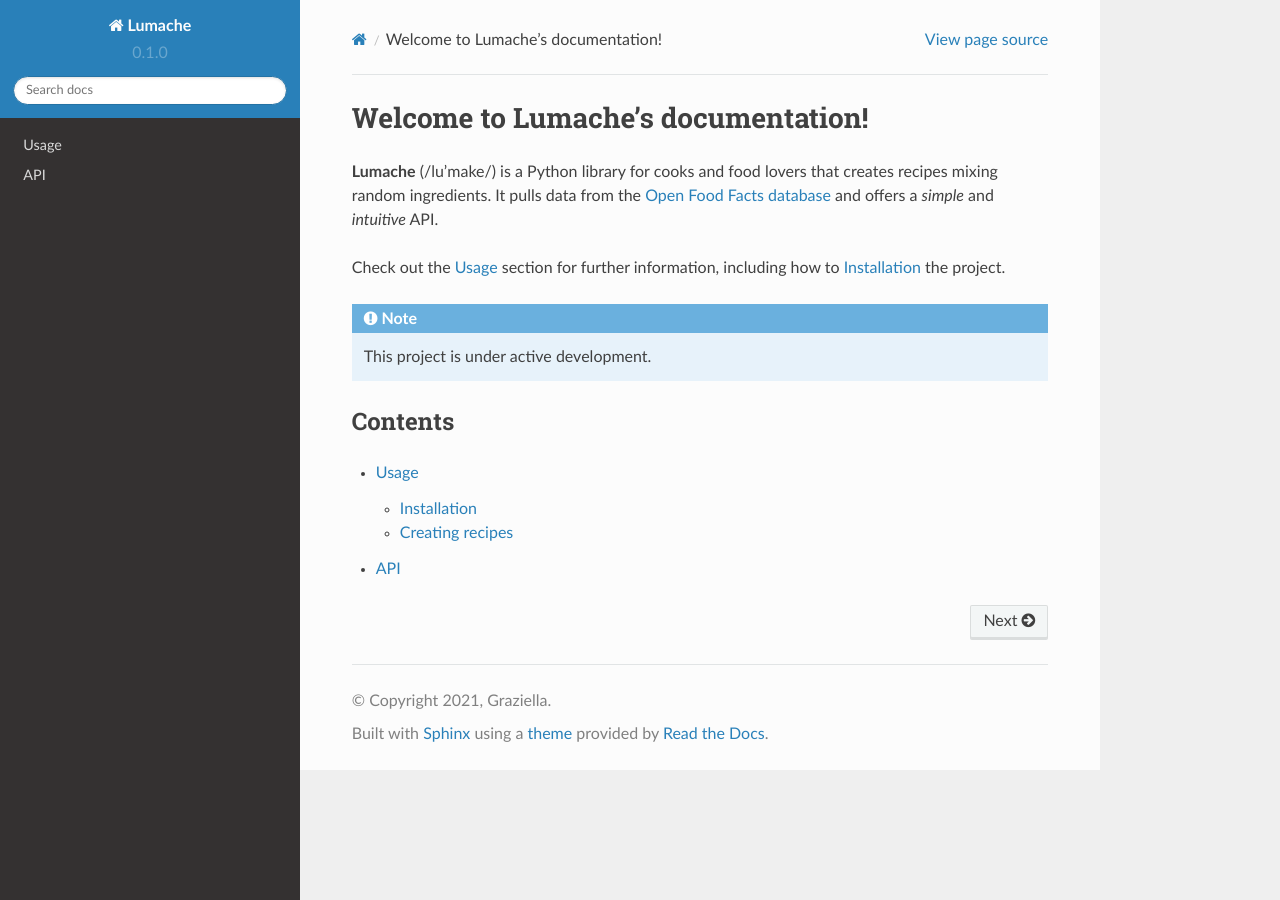
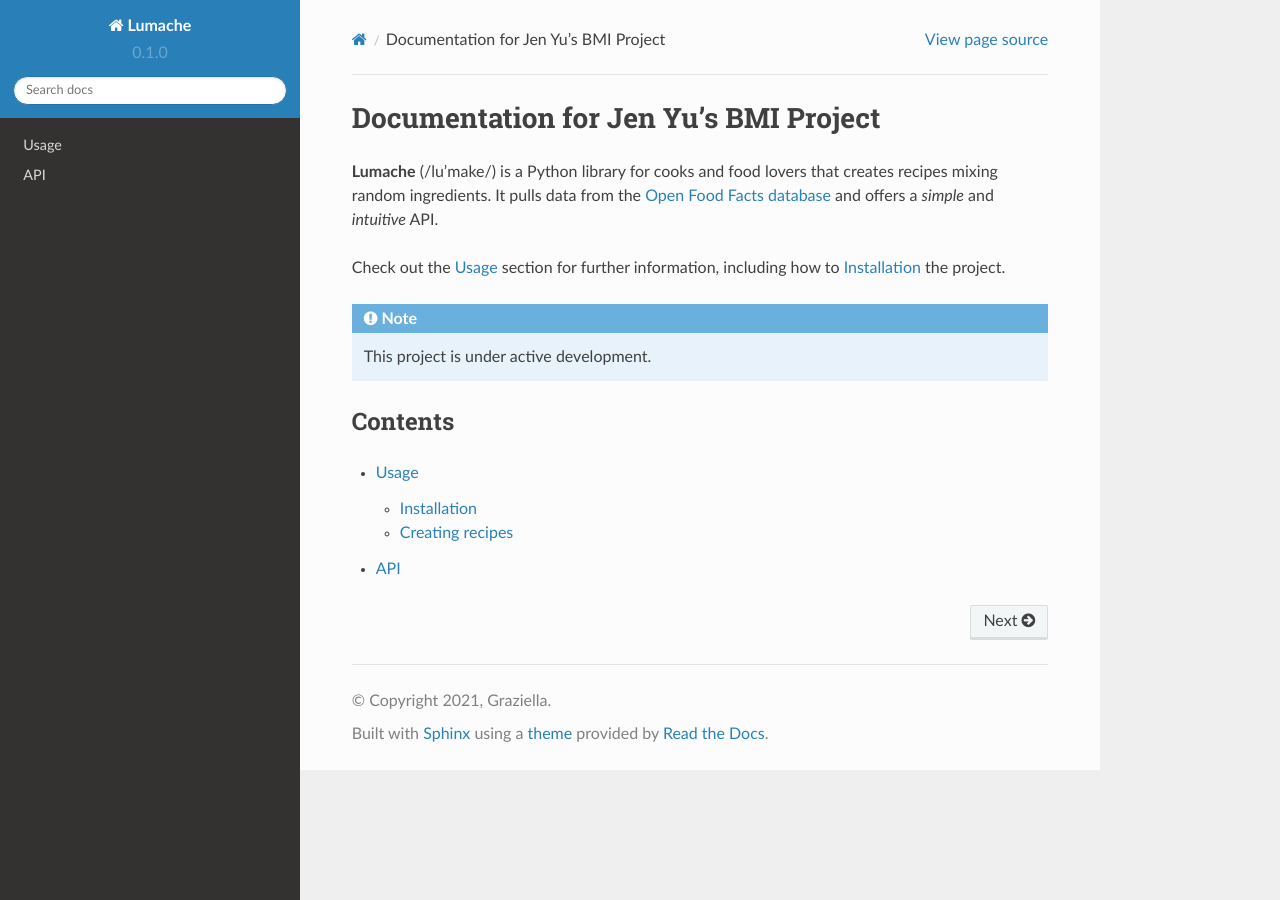
Before and after one commit to jenyu7/schmidt-project-docs, a Sphinx documentation site: the page built from docs/source/index.rst, in a window 1280 px wide. Built offline with Sphinx 7.4.7 and the Read the Docs theme 2.0.0, drawn with Linux system fonts in a browser that asks for light colours.

Commit message:
Update index.rst

```diff
--- a/docs/source/index.rst
+++ b/docs/source/index.rst
@@ -1,4 +1,4 @@
-Welcome to Lumache's documentation!
+Documentation for Jen Yu's BMI Project
 ===================================
 
 **Lumache** (/lu'make/) is a Python library for cooks and food lovers
```
